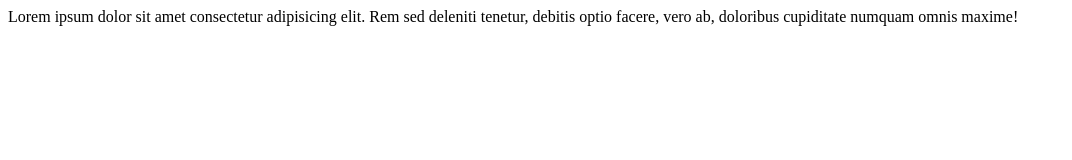
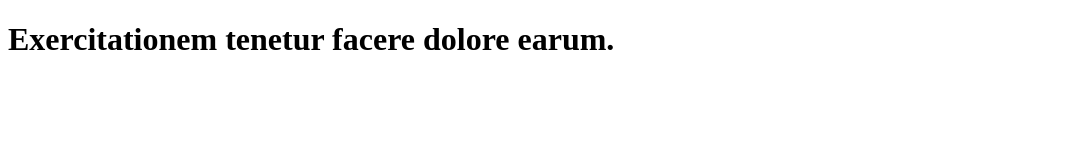
Before and after one commit to yuliiastreltsova/Streltsovadz, a plain HTML site: page index.html in a window 1280 px wide. Shown: the whole page, without its empty margins (0-1072 px from the left). Drawn offline with Linux system fonts and the light colour scheme.

Commit message:
first commit streltsova

```diff
--- a/index.html
+++ b/index.html
@@ -5,6 +5,5 @@
         <title>Document</title>
     </head>
     <body>
-    Lorem ipsum dolor sit amet consectetur adipisicing elit.
-    Rem sed deleniti tenetur, debitis optio facere, vero ab, doloribus cupiditate numquam omnis maxime!
+    <h1> Exercitationem tenetur facere dolore earum.</h1>
 </html>
```
